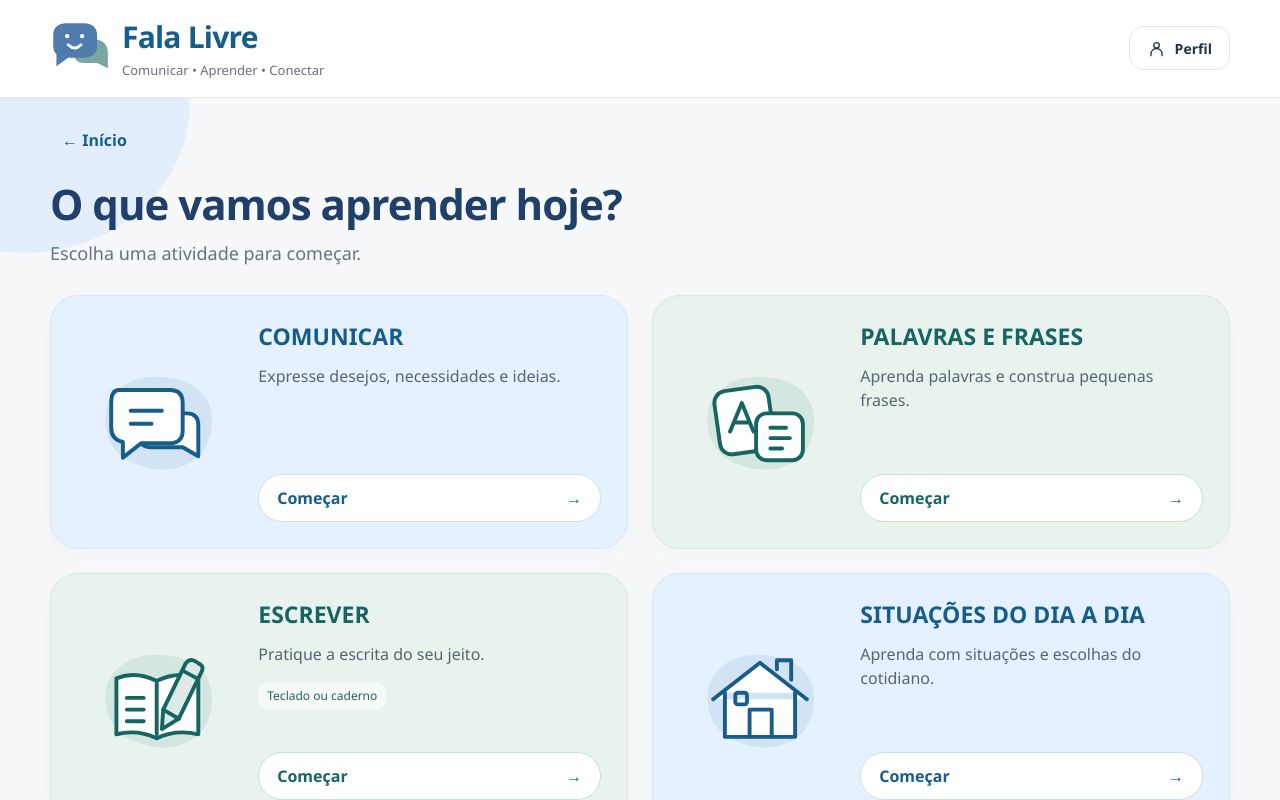
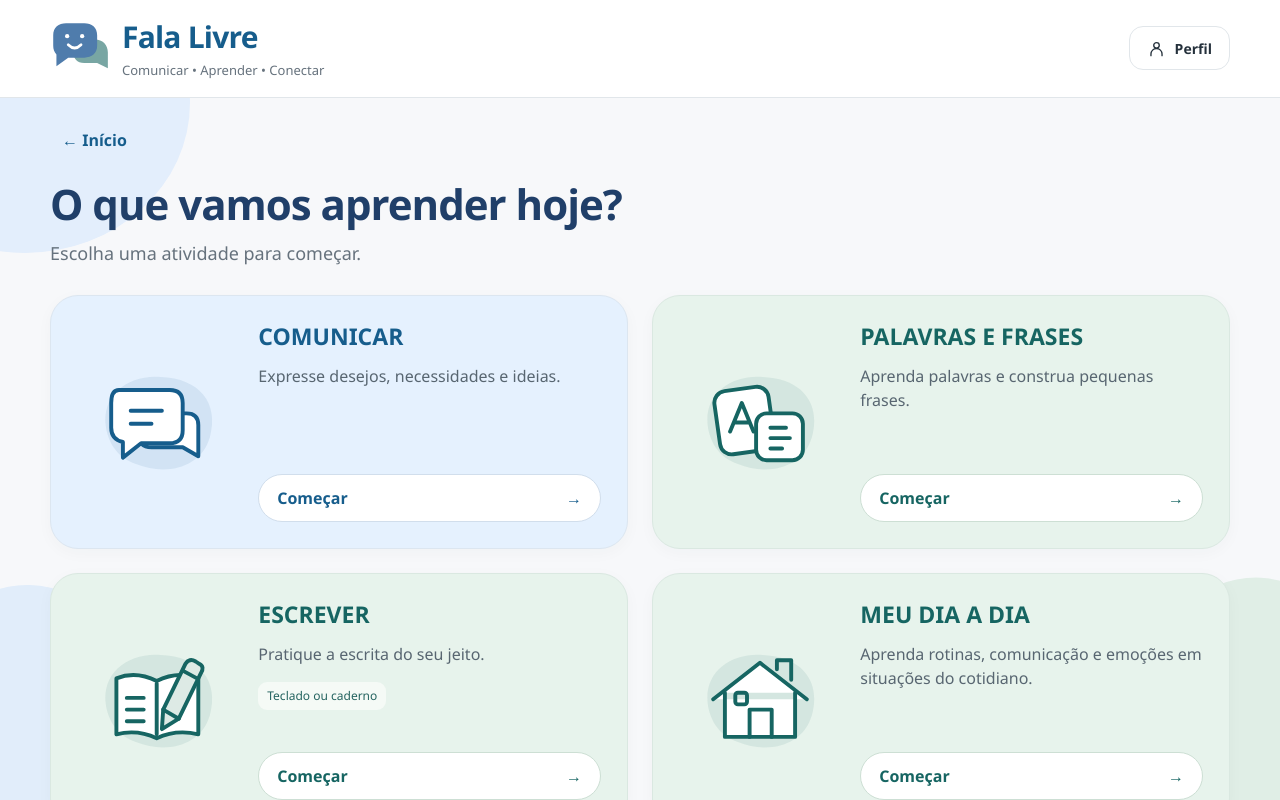
Before and after one commit to mouralph-del/fala-livre, a React (Vite) app: page / in a window 1280 px wide. Both pictures are taken after a click on the button "Começar a aprender". Shown: the top 800 px of the page. Built offline with nearby package versions, Linux system fonts and the light colour scheme.

Commit message:
Align Learn menu with four official modules

```diff
--- a/src/pages/Learn.jsx
+++ b/src/pages/Learn.jsx
@@ -1,12 +1,11 @@
 import './Learn.css'
 
-const activityRoutes = { communicate: '/aprender/comunicar', words: '/aprender/palavras-frases', write: '/aprender/escrever', routine: '/aprender/situacoes', myDay: '/aprender/meu-dia-a-dia' }
+const activityRoutes = { communicate: '/aprender/comunicar', words: '/aprender/palavras-frases', write: '/aprender/escrever', myDay: '/aprender/meu-dia-a-dia' }
 
 const activities = [
   { id: 'communicate', title: 'COMUNICAR', description: 'Expresse desejos, necessidades e ideias.', tone: 'blue' },
   { id: 'words', title: 'PALAVRAS E FRASES', description: 'Aprenda palavras e construa pequenas frases.', tone: 'green' },
   { id: 'write', title: 'ESCREVER', description: 'Pratique a escrita do seu jeito.', detail: 'Teclado ou caderno', tone: 'green' },
-  { id: 'routine', title: 'SITUAÇÕES DO DIA A DIA', description: 'Aprenda com situações e escolhas do cotidiano.', tone: 'blue' },
   { id: 'myDay', title: 'MEU DIA A DIA', description: 'Aprenda rotinas, comunicação e emoções em situações do cotidiano.', tone: 'green' },
 ]
 
```
